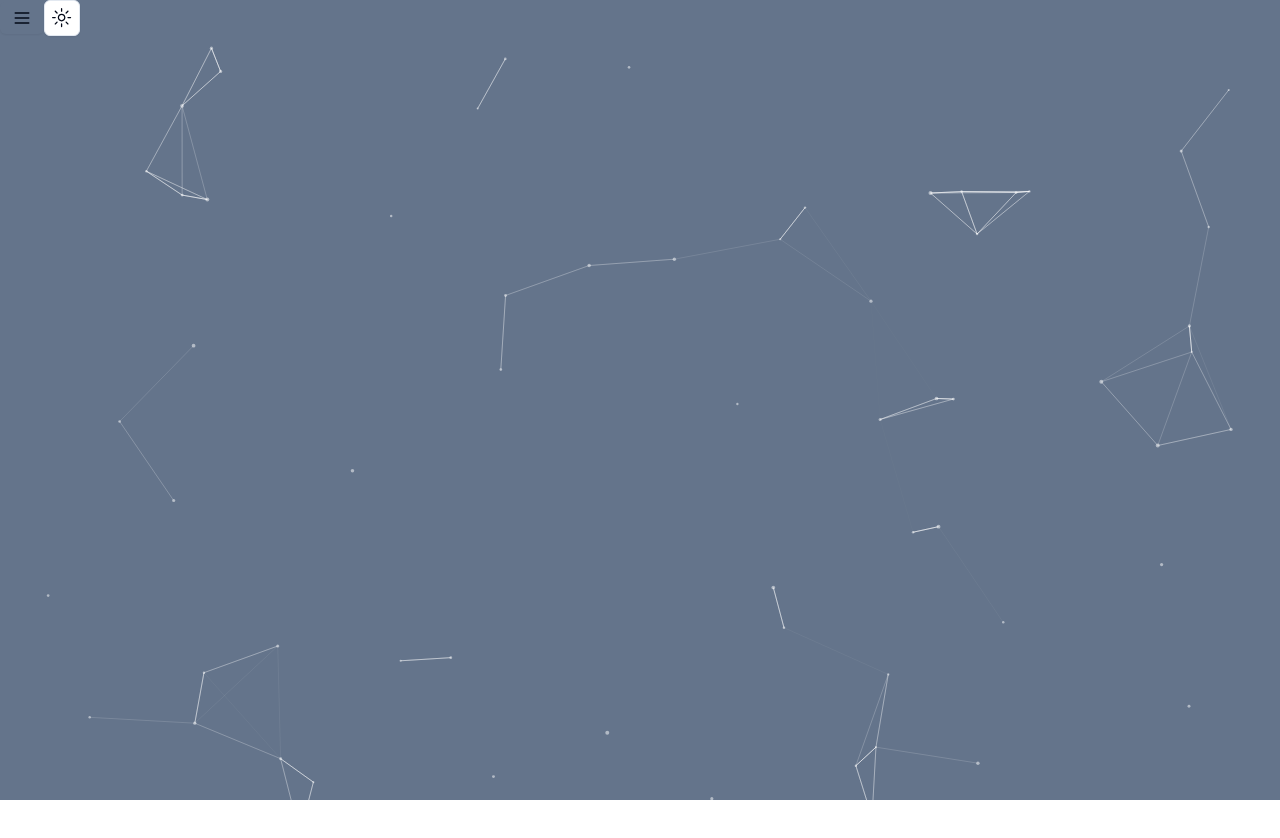
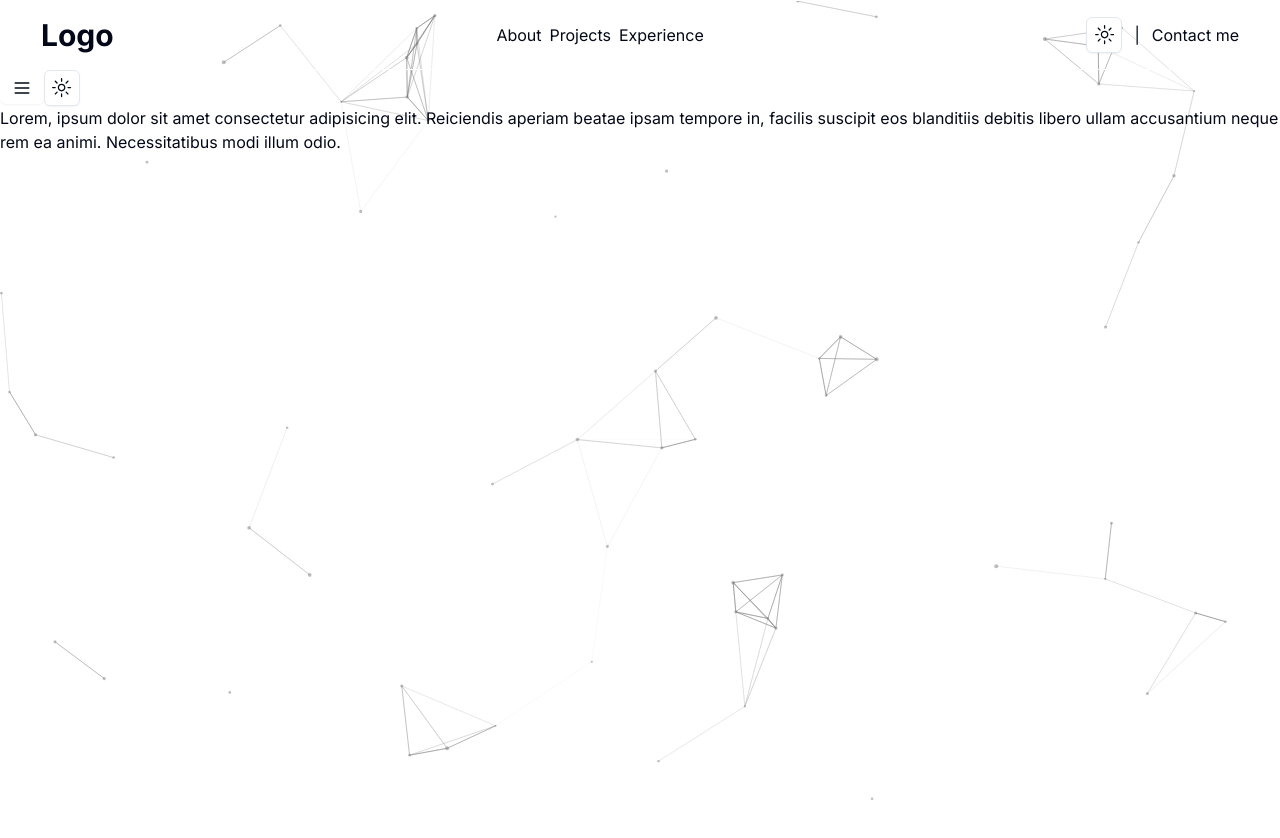
Before and after one commit to mujtabacodes/Portfolio-Next, a Next.js app: page / in a window 1280 px wide. Shown: the top 838 px of the page. Built offline with nearby package versions, Linux system fonts and the light colour scheme.

Commit message:
Nav is under progress

```diff
--- a/src/app/demo/page.tsx
+++ b/src/app/demo/page.tsx
@@ -5,9 +5,9 @@ import Spline from "@splinetool/react-spline";
 
 export default function Home() {
   return (
-    <div>
+    <div className="dark:bg-black">
      Hello from demo
-        <Spline scene="https://prod.spline.design/i8eNphGELT2tDQVT/scene.splinecode" />
+        <Spline scene="https://prod.spline.design/iVeqrcLm6IxMhWvr/scene.splinecode" />
     </div>
   );
 }
--- a/src/app/layout.tsx
+++ b/src/app/layout.tsx
@@ -2,6 +2,7 @@ import type { Metadata } from "next";
 import { Inter } from "next/font/google";
 import "./globals.css";
 import { ThemeProvider } from "../components/theme-switcher/theme-provider";
+import { ResponsiveBG } from "@/components/particles/particles";
 
 const inter = Inter({ subsets: ["latin"] });
 
@@ -17,14 +18,15 @@ export default function RootLayout({
 }>) {
   return (
     <html lang="en">
-
       <body className={inter.className}>
         <ThemeProvider
           attribute="class"
           defaultTheme="system"
           enableSystem
           disableTransitionOnChange
-        >{children}
+        >
+          {children}
+          <ResponsiveBG/>
         </ThemeProvider>
       </body>
     </html>
--- a/src/app/page.tsx
+++ b/src/app/page.tsx
@@ -2,13 +2,22 @@ import { NavigationMenu } from "@/components/landing/appbar/nav-menu";
 import { ResponsiveBG } from "@/components/particles/particles";
 import { ModeToggle } from "@/components/theme-switcher/mode-toggle";
 import Image from "next/image";
-
+import Demo from "./demo/page";
+import React from 'react'
+import { Navbar } from "@/components/Navbar";
 export default function Home() {
-  return (
-    <div className="w-full h-screen  bg-slate-500 bg-no-repeat bg-center text-orange dark:bg-black">
+  return (<React.Fragment>
+    <Navbar/>
+    <div>
       <NavigationMenu/>
       <ModeToggle/>
-      <ResponsiveBG/>
+
+      <div className="">
+
+      {/* <Demo/> */}
+      Lorem, ipsum dolor sit amet consectetur adipisicing elit. Reiciendis aperiam beatae ipsam tempore in, facilis suscipit eos blanditiis debitis libero ullam accusantium neque rem ea animi. Necessitatibus modi illum odio.
+        </div>
     </div>
+    </React.Fragment>
   );
 }
--- a/src/components/Appbar.tsx
+++ /dev/null
@@ -1,9 +0,0 @@
-import React from 'react'
-
-const Appbar = () => {
-  return (
-    <div>Appbar</div>
-  )
-}
-
-export default Appbar
--- /dev/null
+++ b/src/components/Navbar.tsx
@@ -0,0 +1,22 @@
+import React from 'react'
+import { ModeToggle } from './theme-switcher/mode-toggle'
+
+export const Navbar = () => {
+  return (
+    <div className='border-[1px] border-white rounded-full p-4 px-10 flex justify-between items-center'>
+      <h1 className='text-3xl font-bold'>Logo</h1>
+      <ul className='flex gap-2'>
+        <li>About</li>
+        <li>Projects</li>
+        <li>Experience</li>
+      </ul>
+
+      <ul className='flex gap-3 items-center'>
+        <li> <ModeToggle/></li>
+        <li>|</li>
+        <li>Contact me</li>
+      </ul>
+
+    </div>
+  )
+}
--- a/src/components/particles/particles.tsx
+++ b/src/components/particles/particles.tsx
@@ -26,7 +26,10 @@ export const ResponsiveBG = () => {
         init={particlesInit}
         loaded={particlesLoaded}
         options={{
-          fullScreen: false,
+          fullScreen: {
+            enable: true,
+            zIndex: -1
+          },
           background: {
             // color: {
             //   value: "#0d47a1",
@@ -59,10 +62,10 @@ export const ResponsiveBG = () => {
           },
           particles: {
             color: {
-              value: "#ffffff",
+              value: "#7e7e7e",
             },
             links: {
-              color: "#ffffff",
+              color: "#7e7e7e",
               distance: 120,
               enable: true,
               opacity: 0.6,
```
